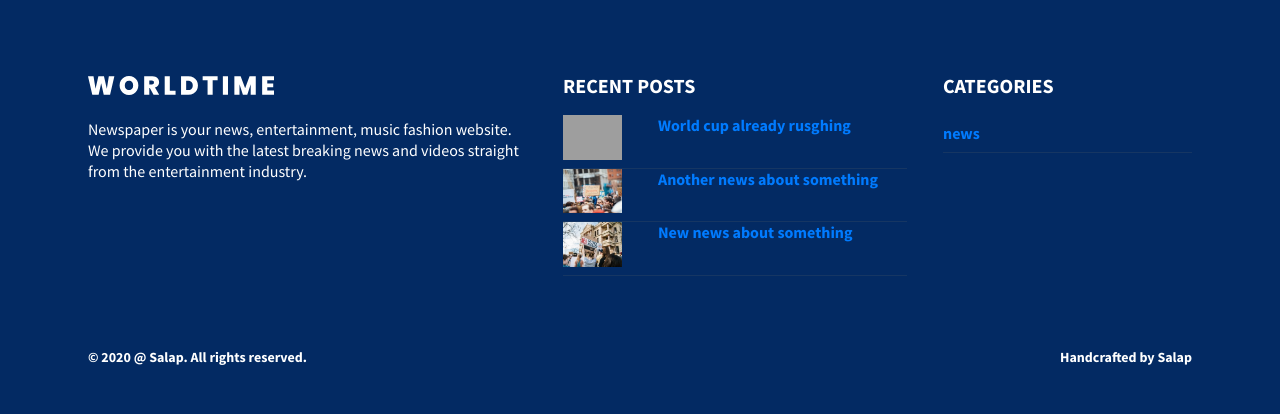
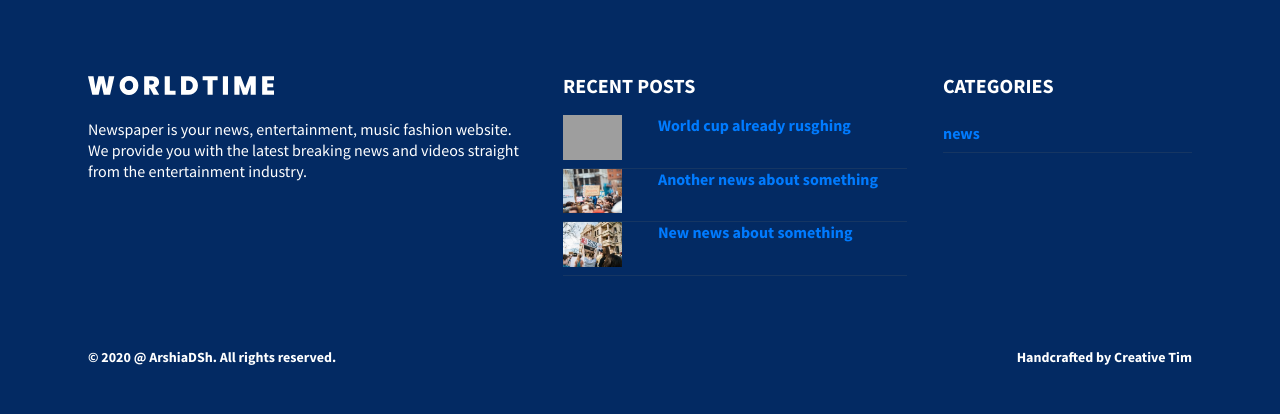
Before and after one commit to ArshiaDSh/Weblog-thiny-mvc, a PHP site: page / in a window 1280 px wide. Shown: the part 1613-2027 px from the top of the page. Run offline with PHP 8.4, Linux system fonts and the light colour scheme; data comes from the database, SQL or seed files in the repository; data that the repository does not hold is empty; some libraries are stand-ins or nearby versions; some web fonts are replaced; grey boxes are pictures that could not be loaded.

Commit message:
adding readme

```diff
--- a/template/app/layouts/footer.php
+++ b/template/app/layouts/footer.php
@@ -54,10 +54,10 @@
                 <div class="col-sm-12">
                     <div class="d-sm-flex justify-content-between align-items-center">
                         <div class="fs-14 font-weight-600">
-                            © 2020 @ <a href="<?= url("/home") ?>" target="_blank" class="text-white"> Salap</a>. All rights reserved.
+                            © 2020 @ <a href="<?= url("/home") ?>" target="_blank" class="text-white"> ArshiaDSh</a>. All rights reserved.
                         </div>
                         <div class="fs-14 font-weight-600">
-                            Handcrafted by <a href="<?= url("/home") ?>" target="_blank" class="text-white">Salap</a>
+                            Handcrafted by <a href="<?= url("/home") ?>" target="_blank" class="text-white">Creative Tim</a>
                         </div>
                     </div>
                 </div>
```
Also changed, not shown: README.md.
